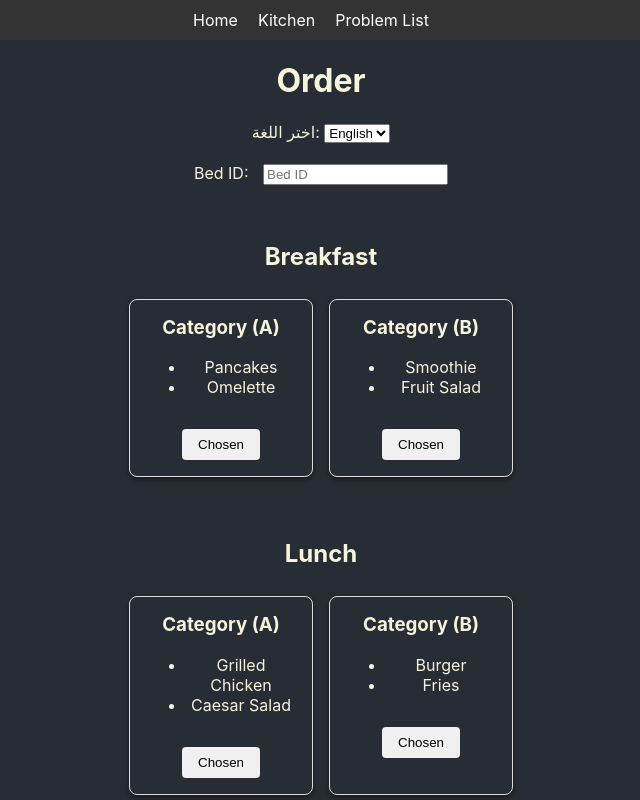
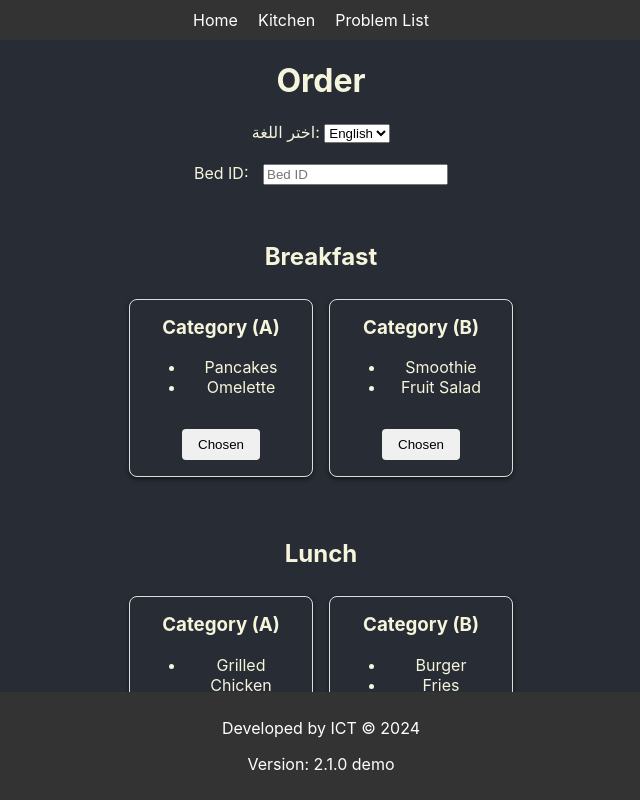
Before and after one commit to ajalzahrani/mealmate, a React (Create React App) app in the folder mealmate-app/: page / in a window 1280 px wide. Shown: the top 800 px of the page, without its empty margins (319-959 px from the left). Built offline with nearby package versions, Linux system fonts and the light colour scheme; no server answers.

Commit message:
Add layout & footer

```diff
--- a/mealmate-app/package.json
+++ b/mealmate-app/package.json
@@ -1,6 +1,6 @@
 {
   "name": "mealmate",
-  "version": "0.1.0",
+  "version": "2.1.0",
   "private": true,
   "dependencies": {
     "@testing-library/jest-dom": "^5.17.0",
--- a/mealmate-app/src/App.css
+++ b/mealmate-app/src/App.css
@@ -3,6 +3,7 @@
 .App {
   text-align: center;
   color: beige;
+  margin-bottom: 100px;
 }
 
 .App-body {
--- a/mealmate-app/src/App.js
+++ b/mealmate-app/src/App.js
@@ -1,6 +1,7 @@
 import "./App.css"; // Import the CSS file for styling
 import React from "react";
 import { BrowserRouter as Router, Route, Switch, Link } from "react-router-dom";
+import Layout from "./Layout";
 import Kitchen from "./Kitchen";
 import ProblemList from "./ProblemList";
 import Order from "./Order";
@@ -8,6 +9,7 @@ import Order from "./Order";
 const App = () => {
   return (
     <Router>
+      <Layout>
         <div className="App">
           <nav className="navbar">
             <ul className="nav-list">
@@ -34,6 +36,7 @@ const App = () => {
             <Route path="/problem-list" component={ProblemList} />
           </Switch>
         </div>
+      </Layout>
     </Router>
   );
 };
--- a/mealmate-app/src/Kitchen.js
+++ b/mealmate-app/src/Kitchen.js
@@ -8,7 +8,6 @@ const Kitchen = () => {
   const [error, setError] = useState(null);
   const [viewMode, setViewMode] = useState("card");
 
-  console.log("API URL:", apiUrl); // For debugging
   useEffect(() => {
     const apiEndpoint = apiUrl + "/data";
 
--- /dev/null
+++ b/mealmate-app/src/Layout.css
@@ -0,0 +1,16 @@
+/* Layout.css */
+.content {
+    padding-bottom: 60px;
+    /* Adjust according to your footer height */
+}
+
+/* Footer.css */
+footer {
+    position: fixed;
+    bottom: 0;
+    width: 100%;
+    background-color: #333;
+    color: white;
+    padding: 10px 0;
+    text-align: center;
+}
--- /dev/null
+++ b/mealmate-app/src/Layout.js
@@ -0,0 +1,13 @@
+import React from "react";
+import Footer from "./components/Footer";
+
+const Layout = ({ children }) => {
+  return (
+    <div>
+      <div className="content">{children}</div>
+      <Footer />
+    </div>
+  );
+};
+
+export default Layout;
--- a/mealmate-app/src/Order.js
+++ b/mealmate-app/src/Order.js
@@ -54,7 +54,7 @@ const Order = ({ bedParam }) => {
 
   const handleSubmit = () => {
     if (!bedId) {
-      alert("Please enter a valid bed ID");
+      setPopupMessage("Please enter a valid bed ID");
       return;
     }
 
--- /dev/null
+++ b/mealmate-app/src/components/Footer.js
@@ -0,0 +1,17 @@
+import "../Layout.css";
+import React from "react";
+
+const Footer = () => {
+  const { version } = require("../../package.json"); // Get version from package.json
+  return (
+    <footer>
+      <footer>
+        <p>Developed by ICT &copy; 2024</p>
+        {/* <p></p> */}
+        <p>Version: {version} demo</p>
+      </footer>
+    </footer>
+  );
+};
+
+export default Footer;
```
Lines whose indentation alone changed are shown as unchanged.
